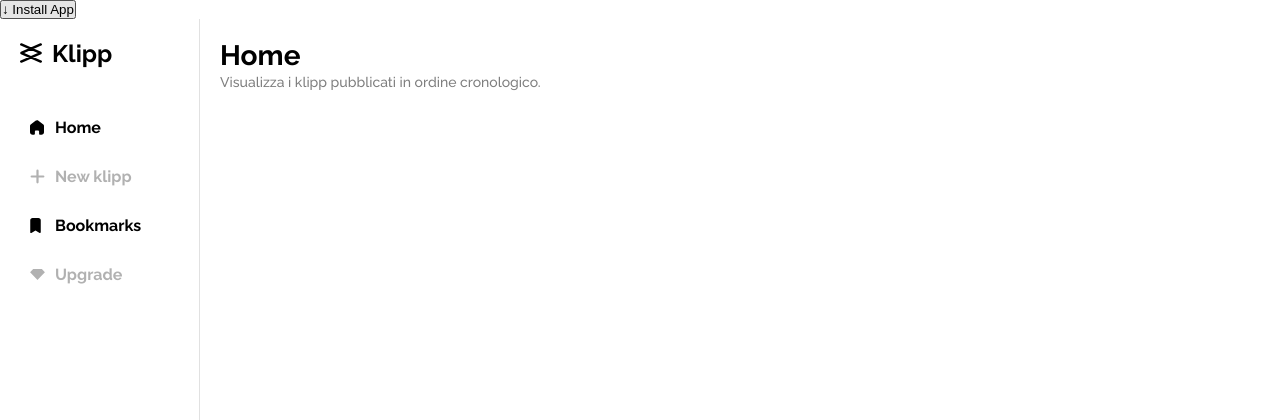
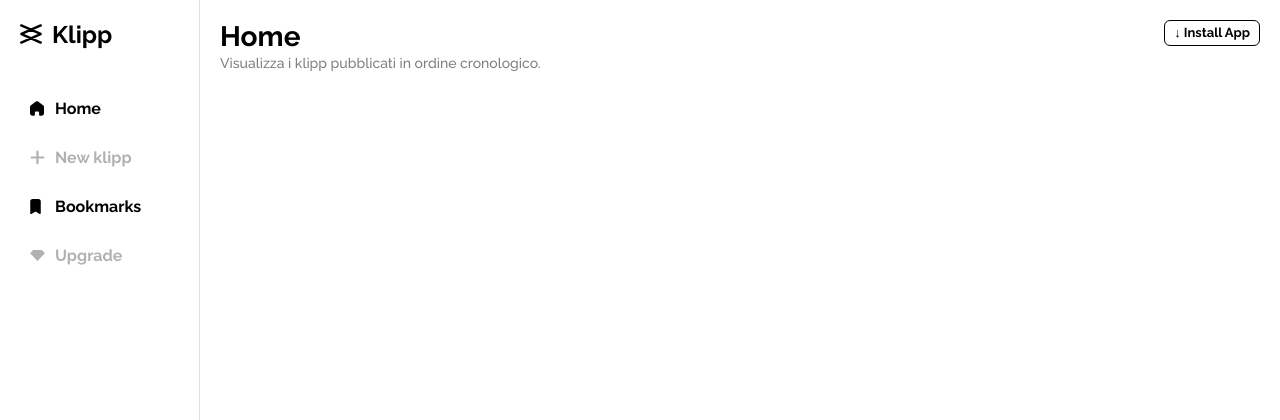
Before and after one commit to arscslvt/klipp, a PHP site: page /index.html in a window 1280 px wide. Shown: the top 420 px of the page. Run offline with PHP 8.4, Linux system fonts and the light colour scheme; some libraries are stand-ins or nearby versions.

Commit message:
Update style.css

```diff
--- a/style.css
+++ b/style.css
@@ -13,6 +13,23 @@ body{
     display: grid;
     grid-template-columns: 200px auto 200px;
     height: 100vh;
+}
+
+#installApp{
+    border: 1px solid #000;
+    outline: none;
+    border-radius: 6px;
+
+    background-color: #fff;
+    color: #000;
+    font: bold 13px 'Raleway';
+
+    padding: 4px 9px;
+    position: fixed;
+    top: 20px;
+    right: 20px;
+
+    cursor: pointer;
 }
 
 .side{
```
